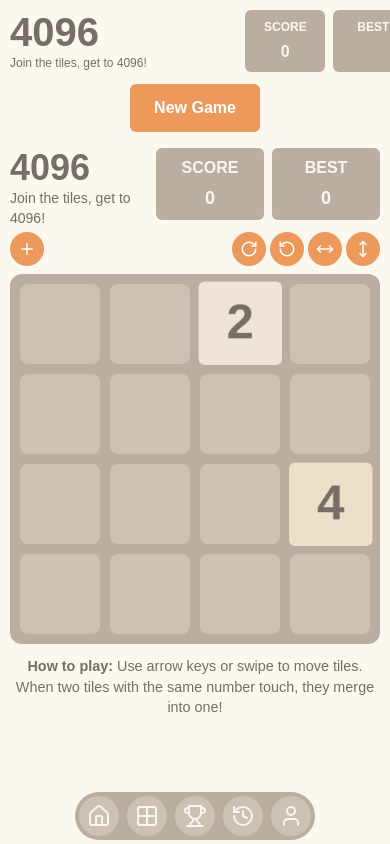
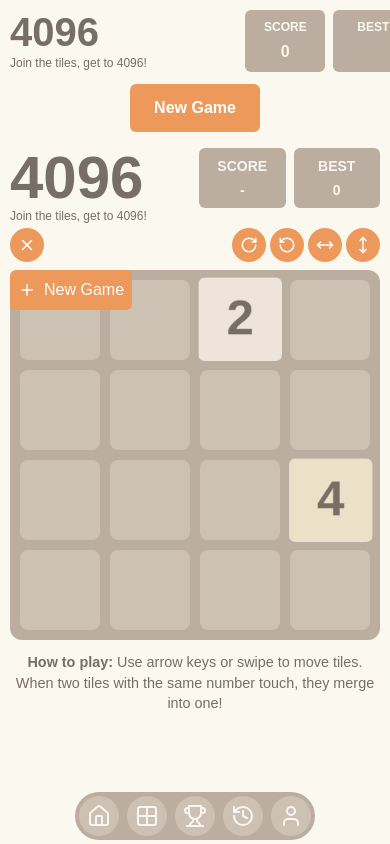
Before and after one commit to JoelYoung01/Play4096, a SvelteKit app: page /animated in a window 390 px wide. Both pictures are taken after a click on the button 27 px from the left and 249 px from the top of the page. Built offline with nearby package versions, Linux system fonts and the light colour scheme.

Commit message:
Add some animations and put the new game button behind a menu

```diff
--- /dev/null
+++ b/src/lib/components/Menu.svelte
@@ -0,0 +1,83 @@
+<script>
+	import { fly } from "svelte/transition";
+	import { cubicOut } from "svelte/easing";
+
+	/**
+	 * @typedef {Object} Props
+	 * @property {boolean} open - Controls whether the menu is open or closed (2-way bindable)
+	 * @property {import('svelte').Snippet} [activator] - Snippet for the menu activator/trigger
+	 * @property {import('svelte').Snippet} [content] - Snippet for the menu content
+	 */
+
+	/** @type {Props} */
+	let { open = $bindable(false), activator, content } = $props();
+
+	/** @type {HTMLElement | null} */
+	let menuRef = $state(null);
+	/** @type {HTMLElement | null} */
+	let activatorRef = $state(null);
+
+	// Close menu when clicking outside
+	/**
+	 * @param {MouseEvent} event
+	 */
+	function handleClickOutside(event) {
+		const target = /** @type {Node} */ (event.target);
+		if (menuRef && activatorRef && !menuRef.contains(target) && !activatorRef.contains(target)) {
+			open = false;
+		}
+	}
+
+	// Toggle menu open/closed
+	function toggleMenu() {
+		open = !open;
+	}
+
+	// Handle keyboard events for accessibility
+	/**
+	 * @param {KeyboardEvent} event
+	 */
+	function handleKeydown(event) {
+		if (event.key === "Enter" || event.key === " ") {
+			event.preventDefault();
+			toggleMenu();
+		}
+	}
+
+	$effect(() => {
+		if (open) {
+			document.addEventListener("click", handleClickOutside, true);
+			return () => {
+				document.removeEventListener("click", handleClickOutside, true);
+			};
+		}
+	});
+</script>
+
+<div class="relative inline-block">
+	<!-- Menu Activator (Button/Trigger) -->
+	<div
+		bind:this={activatorRef}
+		onclick={toggleMenu}
+		onkeydown={handleKeydown}
+		role="button"
+		tabindex="0"
+	>
+		{#if activator}
+			{@render activator()}
+		{/if}
+	</div>
+
+	<!-- Menu Content -->
+	{#if open}
+		<div
+			bind:this={menuRef}
+			class="absolute left-0 z-50 mt-2 flex flex-col gap-2"
+			transition:fly={{ y: -10, duration: 200, easing: cubicOut }}
+		>
+			{#if content}
+				{@render content()}
+			{/if}
+		</div>
+	{/if}
+</div>
--- a/src/routes/game/components/GameControls.svelte
+++ b/src/routes/game/components/GameControls.svelte
@@ -1,14 +1,40 @@
 <script>
 	import { page } from "$app/state";
+	import Menu from "$lib/components/Menu.svelte";
 	import { Game } from "$lib/game.svelte.js";
 	import { gameState } from "../state.svelte.js";
 	import {
+		MenuIcon,
 		MoveHorizontalIcon,
 		MoveVerticalIcon,
 		PlusIcon,
 		RotateCcwIcon,
 		RotateCwIcon,
+		XIcon,
 	} from "@lucide/svelte";
+	import { cubicOut } from "svelte/easing";
+
+	/**
+	 * Custom transition that combines scale and rotation
+	 * @param {HTMLElement} node
+	 * @param {{ duration?: number; start?: number; delay?: number; rotateDegrees?: number }} params
+	 */
+	function scaleRotate(node, params = {}) {
+		const { duration = 200, start = 0.8, delay = 0, rotateDegrees = 45 } = params;
+		return {
+			delay,
+			duration,
+			easing: cubicOut,
+			/**
+			 * @param {number} t
+			 */
+			css: (t) => {
+				const scaleValue = start + (1 - start) * t;
+				const rotate = rotateDegrees * (1 - t);
+				return `transform: scale(${scaleValue}) rotate(${rotate}deg); opacity: ${t};`;
+			},
+		};
+	}
 
 	let game = $derived(gameState.currentGame);
 
@@ -17,6 +43,7 @@
 
 	let showGameOver = $state(false);
 	let showWin = $state(false);
+	let openMenu = $state(false);
 
 	$effect(() => {
 		if (!game) return;
@@ -67,28 +94,30 @@
 
 <!-- Header -->
 <div class="mb-1 flex items-start gap-2">
-	<div class="flex-1">
-		<h1 class="text-4xl font-bold sm:text-6xl">4096</h1>
-		<p class="text-sm sm:text-base">Join the tiles, get to 4096!</p>
+	<div class="flex-1/2">
+		<h1 class="text-6xl font-bold sm:text-6xl">4096</h1>
+		<p class="text-xs sm:text-base">Join the tiles, get to 4096!</p>
 	</div>
 
-	<div class="flex-[0_0_14rem]">
+	<div class="flex-1/2">
 		<div class="flex gap-2">
 			<div
-				class="flex-1/2 rounded-md py-2 text-center"
+				class="flex-1/2 overflow-hidden rounded-md py-2 text-center"
 				style:background-color={page.data.theme?.boardBackground}
 				style:color={page.data.theme?.textDark}
 			>
-				<div class="text-center font-bold uppercase sm:text-lg">SCORE</div>
-				<div class="mt-1 text-lg font-bold sm:text-xl">{game?.score.toLocaleString() ?? "-"}</div>
+				<div class="text-center text-sm font-bold uppercase sm:text-lg">SCORE</div>
+				<div class="mt-1 text-sm font-bold md:text-lg">
+					{game?.score.toLocaleString() ?? "-"}
+				</div>
 			</div>
 			<div
-				class="flex-1/2 rounded-md py-2 text-center"
+				class="flex-1/2 overflow-hidden rounded-md py-2 text-center"
 				style:background-color={page.data.theme?.boardBackground}
 				style:color={page.data.theme?.textDark}
 			>
-				<div class="text-center font-bold uppercase sm:text-lg">BEST</div>
-				<div class="mt-1 text-lg font-bold sm:text-xl">
+				<div class="text-center text-sm font-bold uppercase sm:text-lg">BEST</div>
+				<div class="mt-1 text-sm font-bold sm:text-xl">
 					{gameState.bestScore.toLocaleString() ?? "-"}
 				</div>
 			</div>
@@ -97,9 +126,40 @@
 </div>
 
 <div class="mb-2 flex items-center gap-1">
-	<button class="controls-btn bg-primary hover:bg-primary-dark" onclick={newGame}>
-		<PlusIcon size={18} />
-	</button>
+	<Menu bind:open={openMenu}>
+		{#snippet activator()}
+			<button class="controls-btn bg-primary hover:bg-primary-dark relative">
+				<div class="relative h-[18px] w-[18px]">
+					{#if openMenu}
+						<div
+							class="absolute inset-0"
+							in:scaleRotate={{ duration: 200, start: 0.8, delay: 100, rotateDegrees: -45 }}
+							out:scaleRotate={{ duration: 150, start: 0.8, rotateDegrees: -45 }}
+						>
+							<XIcon size={18} />
+						</div>
+					{:else}
+						<div
+							class="absolute inset-0"
+							in:scaleRotate={{ duration: 200, start: 0.8, delay: 100 }}
+							out:scaleRotate={{ duration: 150, start: 0.8 }}
+						>
+							<MenuIcon size={18} />
+						</div>
+					{/if}
+				</div>
+			</button>
+		{/snippet}
+		{#snippet content()}
+			<button
+				class=" bg-primary hover:bg-primary-dark flex items-center gap-2 rounded-md p-2 text-nowrap text-white"
+				onclick={newGame}
+			>
+				<PlusIcon size={18} />
+				New Game
+			</button>
+		{/snippet}
+	</Menu>
 	<div class="flex-1"></div>
 	<button class="controls-btn bg-primary hover:bg-primary-dark" onclick={rotateBoard}>
 		<RotateCwIcon size={18} />
```
